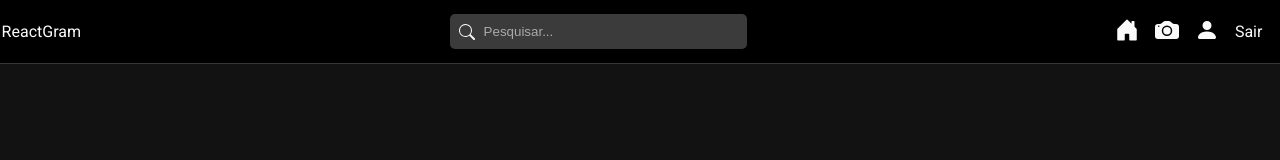
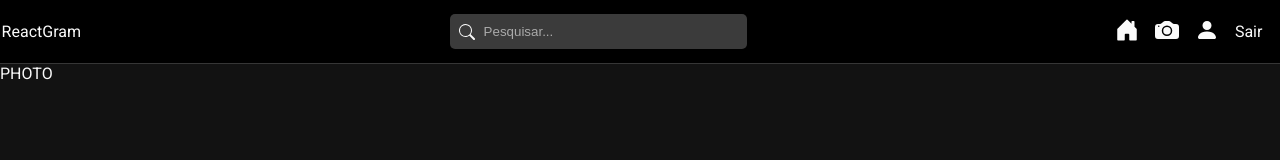
Before and after one commit to AllanC12/ReactGram, a React (Create React App) app: page /photos/1 in a window 1280 px wide. Shown: the top 160 px of the page. Built offline with nearby package versions, Linux system fonts and the light colour scheme; sample sign-in values are in the browser's storage.

Commit message:
criando componente de página de foto individual

```diff
--- a/src/App.js
+++ b/src/App.js
@@ -15,6 +15,7 @@ import Login from "./pages/auth/Login";
 import Register from "./pages/auth/Register";
 import EditProfile from "./pages/editProfile/EditProfile";
 import Profile from "./pages/profile/Profile";
+import Photo from "./pages/photo/Photo";
 
 function App() {
   const { auth, loading } = useAuth();
@@ -42,6 +43,10 @@ function App() {
               element={auth ? <Profile /> : <Navigate to="/login" />}
             />
             <Route
+              path="/photos/:id"
+              element={auth ? <Photo /> : <Navigate to="/login" />}
+            />
+            <Route
               path="/login"
               element={!auth ? <Login /> : <Navigate to="/" />}
             />
--- /dev/null
+++ b/src/pages/photo/Photo.js
@@ -0,0 +1,20 @@
+import "./Photo.css"
+
+import { uploads } from "../../utils/config"
+
+import Message from "../../components/Message"
+import { Link } from "react-router-dom"
+
+import { useEffect,useState } from "react"
+import { useSelector,useDispatch } from "react-redux"
+import { useParams } from "react-router-dom"
+
+const Photo = () => {
+  return (
+    <div>
+        PHOTO
+    </div>
+  )
+}
+
+export default Photo
```
Also changed, not shown: src/pages/photo/Photo.css (added).
